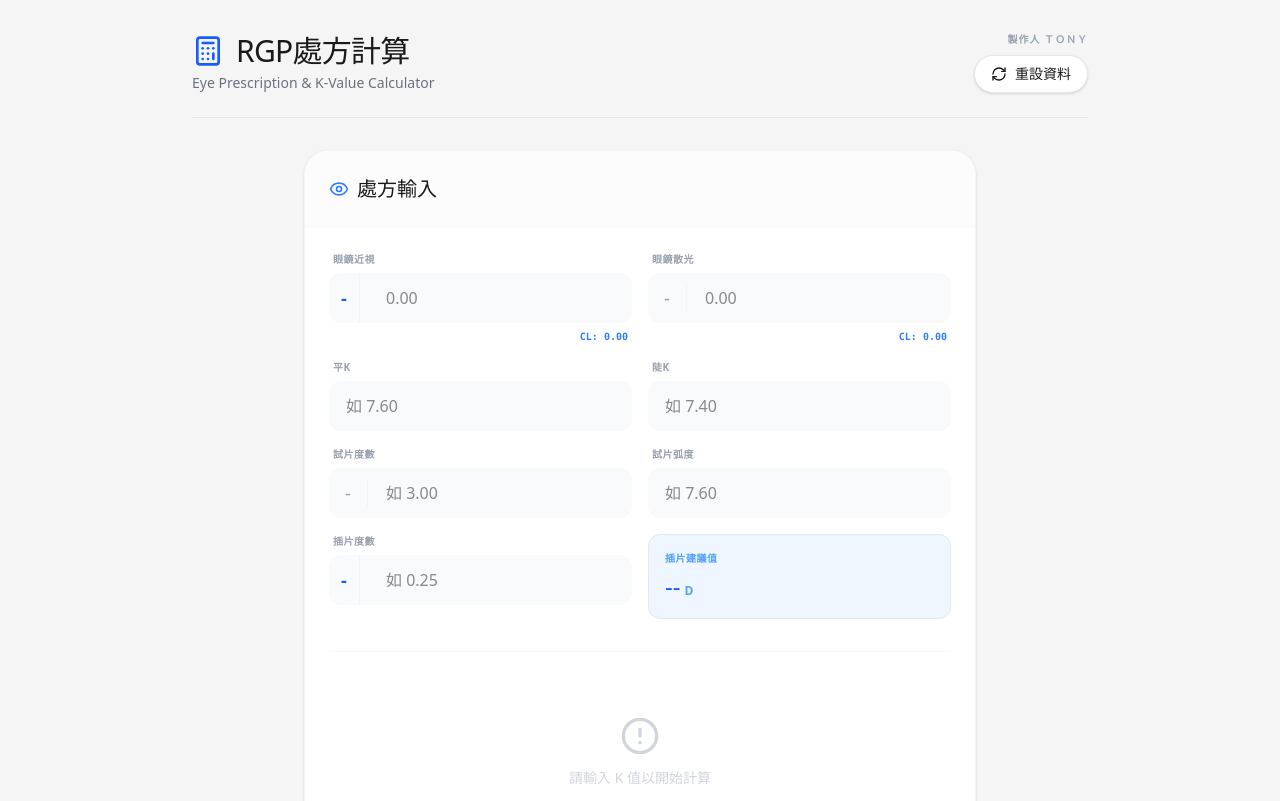
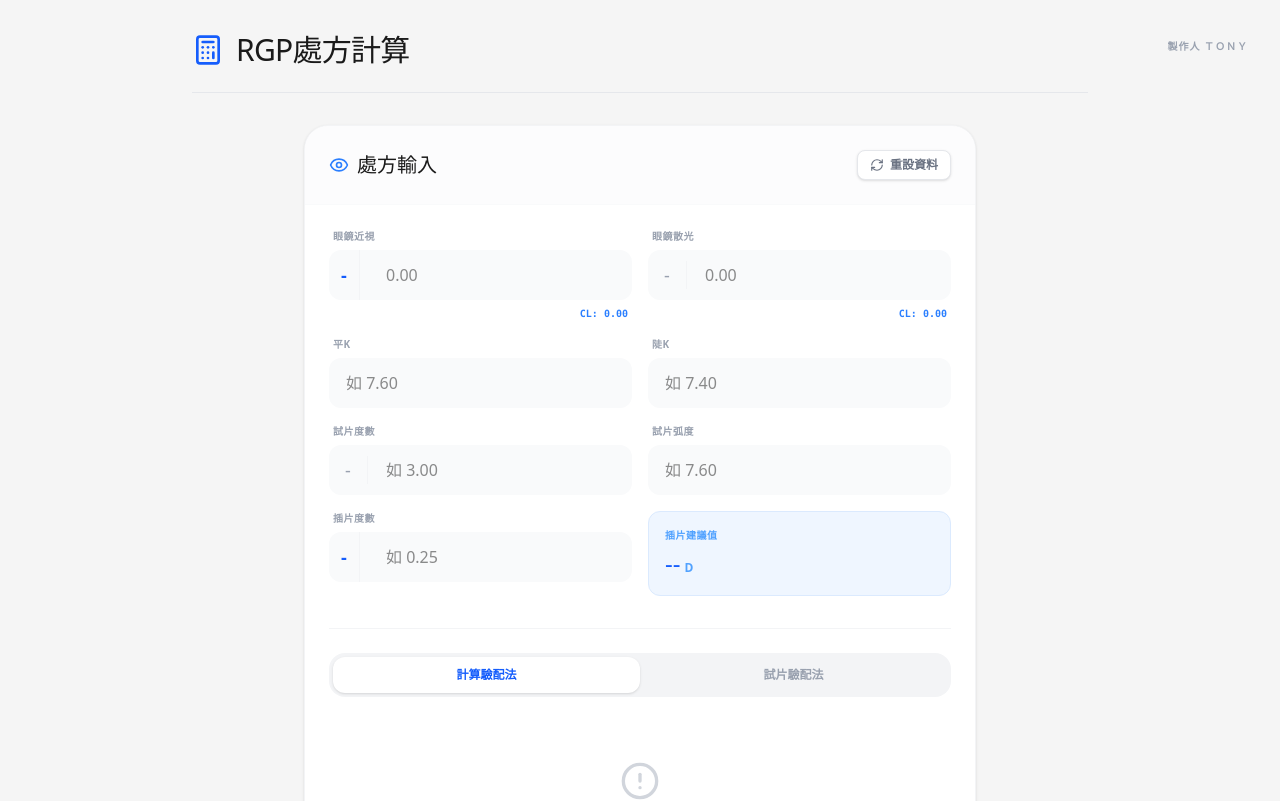
Before and after one commit to Luna05140514/rgp, a React (Vite) app: page / in a window 1280 px wide. Shown: the top 801 px of the page. Built offline with nearby package versions, Linux system fonts and the light colour scheme.

Commit message:
Add files via upload

```diff
--- a/src/App.tsx
+++ b/src/App.tsx
@@ -34,6 +34,7 @@ export default function App() {
     overRefraction: 0,
     overRefractionSign: '-',
     adjustmentSteps: 0,
+    fittingMethod: 'calculation',
   });
 
   const calculateEye = (data: EyeData): CalculationResult | null => {
@@ -57,8 +58,10 @@ export default function App() {
     const clSphere = clPowerFlat;
     const clCylinder = clPowerSteep - clPowerFlat;
 
-    // Formula: Result = Sphere_cl + (Cylinder_cl - CornealAstigmatism) / 2
-    const finalPower = clSphere + (clCylinder - cornealAstigmatism) / 2;
+    // 使用者要求：公式調整：近視 - abs((閃光 - 角膜散光) / 2)
+    // 這表示不論散光差異正負，一律扣除其絕對值的二分之一（增加負號度數）
+    const residualCyl = clCylinder - cornealAstigmatism;
+    const finalPower = clSphere - Math.abs(residualCyl / 2);
     const finalRadius = flatRadius;
 
     return {
@@ -80,8 +83,8 @@ export default function App() {
     field: keyof EyeData,
     value: string | '+' | '-' | number
   ) => {
-    if (field === 'sphereSign' || field === 'overRefractionSign') {
-      setRgpData({ ...rgpData, [field]: value as '+' | '-' });
+    if (field === 'sphereSign' || field === 'overRefractionSign' || field === 'fittingMethod') {
+      setRgpData({ ...rgpData, [field]: value as any });
     } else if (field === 'adjustmentSteps') {
       setRgpData({ ...rgpData, adjustmentSteps: value as number });
     } else {
@@ -119,12 +122,18 @@ export default function App() {
       overRefraction: 0,
       overRefractionSign: '-',
       adjustmentSteps: 0,
+      fittingMethod: 'calculation',
     });
   };
 
   return (
-    <div className="min-h-screen bg-[#f5f5f5] text-[#1a1a1a] font-sans p-4 md:p-8">
+    <div className="min-h-screen bg-[#f5f5f5] text-[#1a1a1a] font-sans p-4 md:p-8 relative">
       <div className="max-w-4xl mx-auto space-y-8">
+        {/* Producer Badge */}
+        <div className="absolute top-4 right-4 md:top-8 md:right-8">
+          <span className="text-[10px] font-bold text-gray-400 uppercase tracking-widest">製作人 ＴＯＮＹ</span>
+        </div>
+
         {/* Header */}
         <header className="flex flex-col md:flex-row md:items-center justify-between gap-4 border-b border-gray-200 pb-6">
           <div>
@@ -132,17 +141,6 @@ export default function App() {
               <Calculator className="w-8 h-8 text-blue-600" />
               RGP處方計算
             </h1>
-            <p className="text-gray-500 mt-1 text-sm">Eye Prescription & K-Value Calculator</p>
-          </div>
-          <div className="flex flex-col items-end gap-2">
-            <span className="text-[10px] font-bold text-gray-400 uppercase tracking-widest">製作人 ＴＯＮＹ</span>
-            <button
-              onClick={resetAll}
-              className="flex items-center gap-2 px-4 py-2 bg-white border border-gray-200 rounded-full text-sm font-medium hover:bg-gray-50 transition-colors shadow-sm"
-            >
-              <RefreshCw className="w-4 h-4" />
-              重設資料
-            </button>
           </div>
         </header>
 
@@ -153,6 +151,7 @@ export default function App() {
             data={rgpData}
             result={rgpResult}
             onChange={handleInputChange}
+            onReset={resetAll}
           />
         </div>
 
@@ -171,9 +170,10 @@ interface EyeSectionProps {
   data: EyeData;
   result: CalculationResult | null;
   onChange: (field: keyof EyeData, value: any) => void;
+  onReset: () => void;
 }
 
-function EyeSection({ title, data, result, onChange }: EyeSectionProps) {
+function EyeSection({ title, data, result, onChange, onReset }: EyeSectionProps) {
   const CORRECTION_FACTOR = 0.058;
   const RADIUS_STEP = 0.05;
 
@@ -203,11 +203,20 @@ function EyeSection({ title, data, result, onChange }: EyeSectionProps) {
           <Eye className="w-5 h-5 text-blue-500" />
           {title}
         </h2>
-        {result && (
-          <span className="text-xs font-bold px-2 py-1 bg-green-100 text-green-700 rounded-md uppercase">
-            計算完成
-          </span>
-        )}
+        <div className="flex items-center gap-3">
+          <button
+            onClick={onReset}
+            className="flex items-center gap-1.5 px-3 py-1.5 bg-white border border-gray-200 rounded-lg text-xs font-bold text-gray-500 hover:bg-gray-50 transition-colors shadow-sm active:scale-95"
+          >
+            <RefreshCw className="w-3.5 h-3.5" />
+            重設資料
+          </button>
+          {result && (
+            <span className="text-xs font-bold px-2 py-1.5 bg-green-100 text-green-700 rounded-lg uppercase">
+              計算完成
+            </span>
+          )}
+        </div>
       </div>
 
       <div className="p-6 space-y-6 flex-grow">
@@ -300,13 +309,38 @@ function EyeSection({ title, data, result, onChange }: EyeSectionProps) {
 
         {/* Results Area */}
         <div className="mt-8 pt-6 border-t border-gray-100">
+          {/* Fitting Method Tabs */}
+          <div className="flex p-1 bg-gray-100 rounded-2xl mb-6">
+            <button
+              onClick={() => onChange('fittingMethod', 'calculation')}
+              className={`flex-1 py-2.5 text-xs font-bold rounded-xl transition-all ${
+                data.fittingMethod === 'calculation'
+                  ? 'bg-white text-blue-600 shadow-sm'
+                  : 'text-gray-400 hover:text-gray-600'
+              }`}
+            >
+              計算驗配法
+            </button>
+            <button
+              onClick={() => onChange('fittingMethod', 'trial')}
+              className={`flex-1 py-2.5 text-xs font-bold rounded-xl transition-all ${
+                data.fittingMethod === 'trial'
+                  ? 'bg-white text-blue-600 shadow-sm'
+                  : 'text-gray-400 hover:text-gray-600'
+              }`}
+            >
+              試片驗配法
+            </button>
+          </div>
+
           <AnimatePresence mode="wait">
             {result ? (
               <motion.div
-                key="result"
-                initial={{ opacity: 0, scale: 0.95 }}
-                animate={{ opacity: 1, scale: 1 }}
-                exit={{ opacity: 0, scale: 0.95 }}
+                key={data.fittingMethod}
+                initial={{ opacity: 0, x: data.fittingMethod === 'calculation' ? -10 : 10 }}
+                animate={{ opacity: 1, x: 0 }}
+                exit={{ opacity: 0, x: data.fittingMethod === 'calculation' ? 10 : -10 }}
+                transition={{ duration: 0.2 }}
                 className="space-y-4"
               >
                 <div className="flex flex-col gap-4">
@@ -318,13 +352,29 @@ function EyeSection({ title, data, result, onChange }: EyeSectionProps) {
                       </div>
 
                       <div className="relative z-10">
-                        <p className="text-[10px] font-bold uppercase tracking-widest opacity-80 mb-2">計算理想值</p>
+                        <p className="text-[10px] font-bold uppercase tracking-widest opacity-80 mb-2">
+                          {data.fittingMethod === 'calculation' ? '計算理想值' : '試片理想值'}
+                        </p>
                         <div className="flex items-center gap-3">
                           {(() => {
-                            const idealRadius = result.finalRadius;
-                            const roundedIdealRadius = Math.round(idealRadius / RADIUS_STEP) * RADIUS_STEP;
-                            const radiusDiff = roundedIdealRadius - idealRadius;
-                            const idealPower = result.finalPower + (radiusDiff * 100 * CORRECTION_FACTOR);
+                            let idealPower: number;
+                            let idealRadius: number;
+
+                            if (data.fittingMethod === 'calculation') {
+                              const baseIdealRadius = result.finalRadius;
+                              idealRadius = Math.round(baseIdealRadius / RADIUS_STEP) * RADIUS_STEP;
+                              const radiusDiff = idealRadius - baseIdealRadius;
+                              idealPower = result.finalPower + (radiusDiff * 100 * CORRECTION_FACTOR);
+                            } else {
+                              // 試片理想值＝插片度數轉換成隱眼度數+試片度數 / 試片弧度
+                              const orSign = data.overRefractionSign === '+' ? 1 : -1;
+                              const orPowerSpectacle = Math.abs(data.overRefraction) * orSign;
+                              const orPowerCorneal = convertToCornealPlane(orPowerSpectacle);
+
+                              const trialPower = -Math.abs(data.trialPower);
+                              idealPower = trialPower + orPowerCorneal;
+                              idealRadius = data.trialRadius;
+                            }
 
                             return (
                               <>
@@ -339,7 +389,7 @@ function EyeSection({ title, data, result, onChange }: EyeSectionProps) {
 
                                 <div className="flex items-baseline gap-1">
                                   <span className="text-4xl font-light tracking-tighter">
-                                    {roundedIdealRadius.toFixed(2)}
+                                    {idealRadius.toFixed(2)}
                                   </span>
                                   <span className="text-sm opacity-60 font-medium">mm</span>
                                 </div>
@@ -384,7 +434,7 @@ function EyeSection({ title, data, result, onChange }: EyeSectionProps) {
 
                       <div className="relative z-10">
                         <p className="text-[10px] font-bold uppercase tracking-widest opacity-80 mb-2">
-                          計算建議值 {data.adjustmentSteps !== 0 && (
+                          {data.fittingMethod === 'calculation' ? '計算建議值' : '試片建議值'} {data.adjustmentSteps !== 0 && (
                             <span className="ml-2 px-2 py-0.5 bg-white/20 rounded-full text-[9px]">
                               {data.adjustmentSteps > 0 ? '+' : ''}{data.adjustmentSteps} 格
                             </span>
@@ -392,28 +442,29 @@ function EyeSection({ title, data, result, onChange }: EyeSectionProps) {
                         </p>
                         <div className="flex items-center gap-3">
                           {(() => {
-                            const idealRadius = result.finalRadius;
-                            const roundedIdealRadius = Math.round(idealRadius / RADIUS_STEP) * RADIUS_STEP;
-                            const radiusDiff = roundedIdealRadius - idealRadius;
-                            const idealPower = result.finalPower + (radiusDiff * 100 * CORRECTION_FACTOR);
+                            let adjPower: number;
+                            let adjRadius: number;
 
-                            const adjRadius = roundedIdealRadius + (data.adjustmentSteps * RADIUS_STEP);
+                            if (data.fittingMethod === 'calculation') {
+                              const baseIdealRadius = result.finalRadius;
+                              const roundedIdealRadius = Math.round(baseIdealRadius / RADIUS_STEP) * RADIUS_STEP;
+                              const radiusDiff = roundedIdealRadius - baseIdealRadius;
+                              const idealPower = result.finalPower + (radiusDiff * 100 * CORRECTION_FACTOR);
 
-                            // If over-refraction is provided, use it for the final recommendation
-                            // Final Power = (Trial Power + OR_Corneal) + (Adj Radius - Trial Radius) * 100 * 0.058
-                            let adjPower;
-                            if (data.overRefraction !== 0) {
+                              adjRadius = roundedIdealRadius + (data.adjustmentSteps * RADIUS_STEP);
+                              adjPower = idealPower + ((adjRadius - roundedIdealRadius) * 100 * CORRECTION_FACTOR);
+                            } else {
+                              // 試片計算值 (Adjusted Trial Value)
                               const orSign = data.overRefractionSign === '+' ? 1 : -1;
                               const orPowerSpectacle = Math.abs(data.overRefraction) * orSign;
                               const orPowerCorneal = convertToCornealPlane(orPowerSpectacle);
 
                               const trialPower = -Math.abs(data.trialPower);
-                              const powerAtTrialRadius = trialPower + orPowerCorneal;
+                              const idealPower = trialPower + orPowerCorneal;
+                              const idealRadius = data.trialRadius;
 
-                              // Adjust from trial radius to final adjusted radius
-                              adjPower = powerAtTrialRadius + ((adjRadius - data.trialRadius) * 100 * CORRECTION_FACTOR);
-                            } else {
-                              adjPower = idealPower + ((adjRadius - roundedIdealRadius) * 100 * CORRECTION_FACTOR);
+                              adjRadius = idealRadius + (data.adjustmentSteps * RADIUS_STEP);
+                              adjPower = idealPower + ((adjRadius - idealRadius) * 100 * CORRECTION_FACTOR);
                             }
 
                             return (
--- a/src/types.ts
+++ b/src/types.ts
@@ -9,6 +9,7 @@ export interface EyeData {
   overRefraction: number;
   overRefractionSign: '+' | '-';
   adjustmentSteps: number;
+  fittingMethod: 'calculation' | 'trial';
 }
 
 export interface CalculationResult {
```
